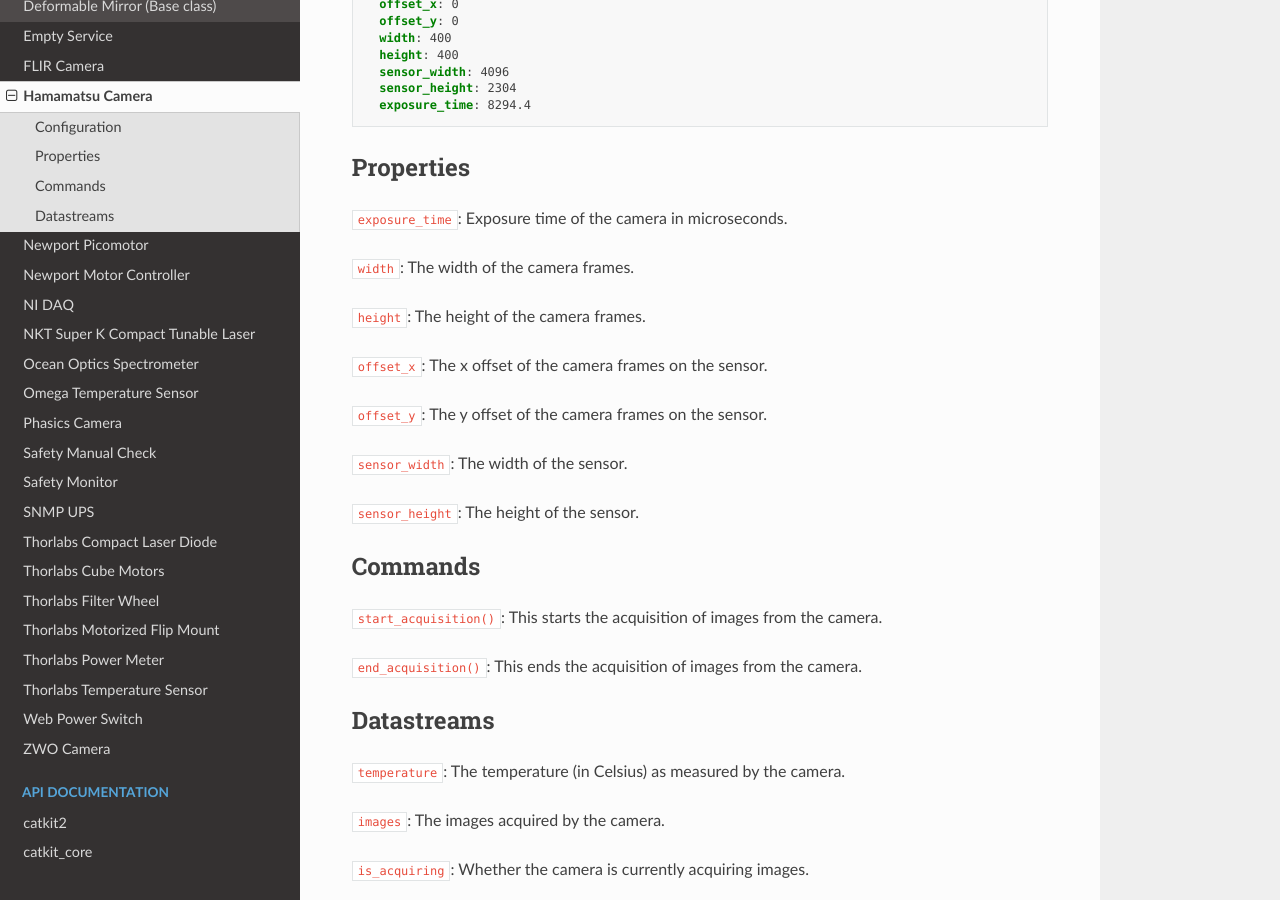
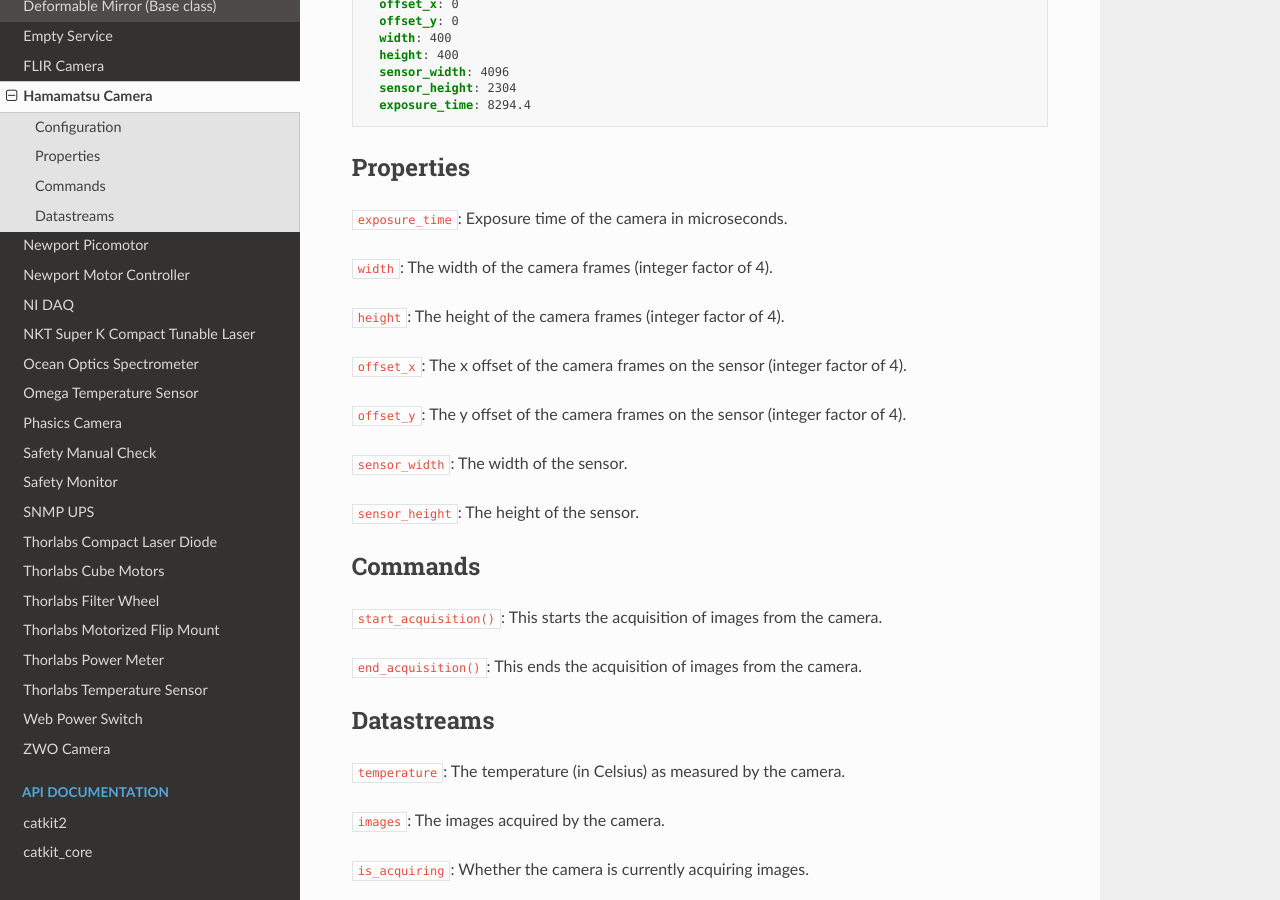
Before and after one commit to spacetelescope/catkit2, a Sphinx documentation site: the page built from docs/services/hamamatsu_camera.rst, in a window 1280 px wide and 900 px high, scrolled down 725 px. Built offline with Sphinx 7.4.7 and the Read the Docs theme 3.1.0, drawn with Linux system fonts in a browser that asks for light colours.

```diff
--- a/docs/services/hamamatsu_camera.rst
+++ b/docs/services/hamamatsu_camera.rst
@@ -42,13 +42,13 @@
 ----------
 ``exposure_time``: Exposure time of the camera in microseconds.
 
-``width``: The width of the camera frames.
+``width``: The width of the camera frames (integer factor of 4).
 
-``height``: The height of the camera frames.
+``height``: The height of the camera frames (integer factor of 4).
 
-``offset_x``: The x offset of the camera frames on the sensor.
+``offset_x``: The x offset of the camera frames on the sensor (integer factor of 4).
 
-``offset_y``: The y offset of the camera frames on the sensor.
+``offset_y``: The y offset of the camera frames on the sensor (integer factor of 4).
 
 ``sensor_width``: The width of the sensor.
 
```
Also changed, not shown: 1 other file.
